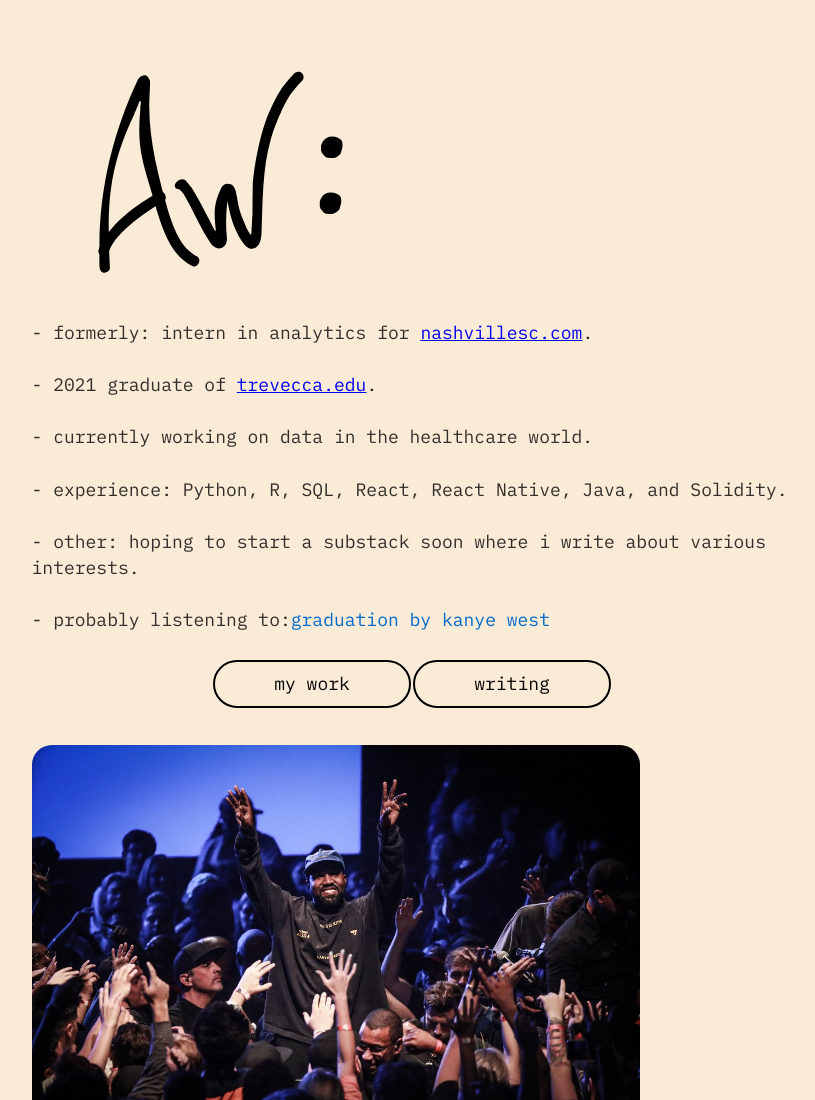
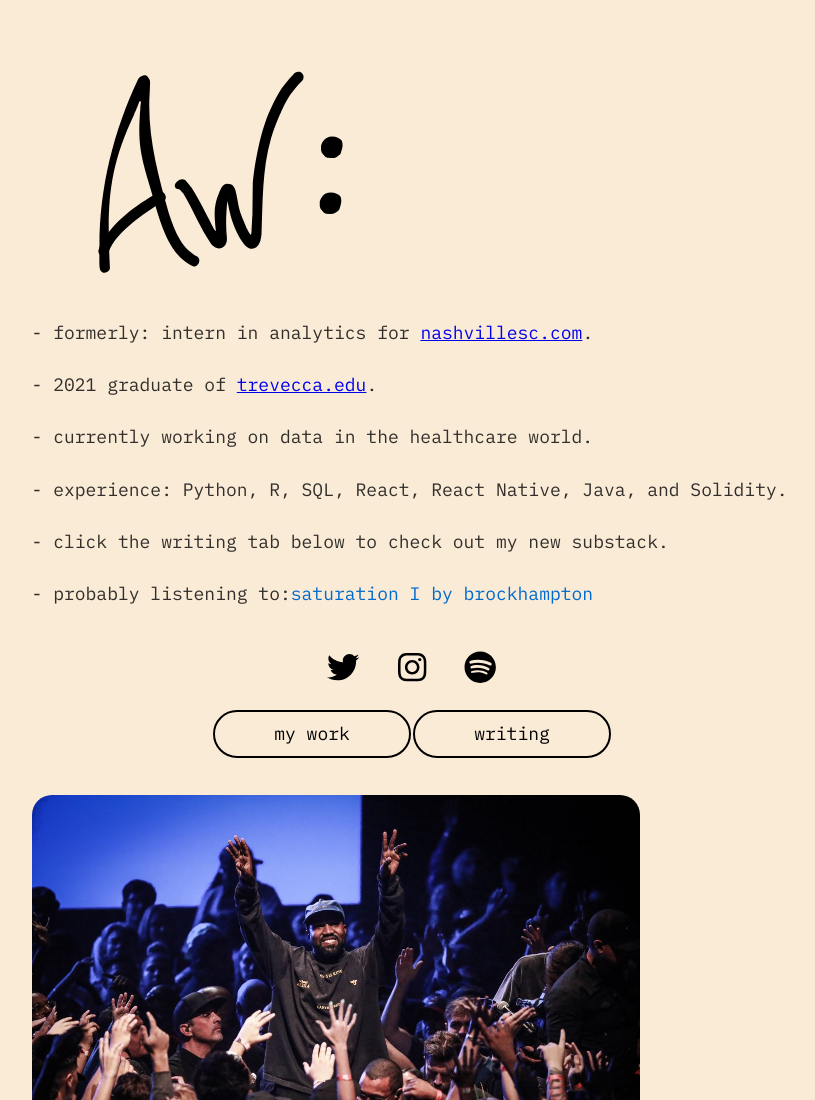
Before and after one commit to awi11s/awi11s.github.io, a Gatsby site: page / in a window 1280 px wide. Shown: the top 1100 px of the page, without its empty margins (228-1043 px from the left). Built offline with nearby package versions, Linux system fonts and the light colour scheme; Gatsby itself is replaced by a stand-in of ours.

Commit message:
writing page fix

```diff
--- a/package.json
+++ b/package.json
@@ -5,7 +5,7 @@
   "version": "0.1.0",
   "author": "Kyle Mathews <mathews.kyle@gmail.com>",
   "dependencies": {
-    "gatsby": "^3.3.1",
+    "gatsby": "^3.6.1",
     "gatsby-plugin-gatsby-cloud": "^2.2.0",
     "gatsby-plugin-image": "^1.2.1",
     "gatsby-plugin-manifest": "^3.2.0",
@@ -18,6 +18,7 @@
     "react": "^17.0.1",
     "react-dom": "^17.0.1",
     "react-helmet": "^6.1.0",
+    "react-icons": "^4.2.0",
     "react-router-dom": "^5.2.0",
     "styled-components": "^5.2.3"
   },
--- a/src/components/TextChange.js
+++ b/src/components/TextChange.js
@@ -19,7 +19,7 @@ const TextChange = () => {
                 return newName;
             })
             console.log(count)
-        }, 3200);
+        }, 2700);
 
         return () => {
             clearInterval(timer);
--- a/src/pages/index.js
+++ b/src/pages/index.js
@@ -5,6 +5,7 @@ import styled from "styled-components";
 import { Button } from "../components/Button";
 import TextChange from '../components/TextChange';
 import HeaderLogo from '../components/HeaderLogo';
+import { FaInstagram, FaTwitter, FaSpotify } from 'react-icons/fa';
 
 import kanye from '../images/kanye1.jpg';
 import daniel from '../images/daniel1.jpg';
@@ -30,9 +31,35 @@ const IndexPage = () => (
     <p> - 2021 graduate of <a href="http://trevecca.edu" target="_blank" rel="noopener noreferrer">trevecca.edu</a>.</p>
     <p> - currently working on data in the healthcare world.</p>
     <p> - experience: Python, R, SQL, React, React Native, Java, and Solidity.</p>
-    <p> - other: hoping to start a substack soon where i write about various interests.</p>
+    <p> - click the writing tab below to check out my new substack.</p>
     <div style={{ display: 'flex' }}>
       <p> - probably listening to: </p><TextChange />
+    </div>
+    <div style={{ justifyContent: 'center', display: 'flex' }}>
+
+      <div style={{ justifyContent: 'center', padding: '1rem' }}>
+        <a
+        href="https://twitter.com/a_wills15"
+        target="_blank"
+        rel="noopener noreferrer"
+        aria-label='twitter'><FaTwitter style={{ color: 'black', fontSize: '1.8rem' }}/></a>
+      </div>
+
+      <div style={{ justifyContent: 'center', padding: '1rem'  }}>
+        <a
+        href="https://www.instagram.com/austinwills11/"
+        target="_blank"
+        rel="noopener noreferrer"
+        aria-label='ig'><FaInstagram style={{ color: 'black', fontSize: '1.8rem' }}/></a>
+      </div>
+
+      <div style={{ justifyContent: 'center', padding: '1rem'  }}>
+        <a
+        href="https://open.spotify.com/user/v7ui3sy1312l9z1vsoz77f1fs"
+        target="_blank"
+        rel="noopener noreferrer"
+        aria-label='spotify'><FaSpotify style={{ color: 'black', fontSize: '1.8rem' }}/></a>
+      </div>
     </div>
     <div style={{ textAlign: 'center' }}>
       <Button as={Link} href="/work/">my work</Button>
```
Also changed, not shown: src/components/SubPost.js (added, +27 -0 lines), src/pages/writing.js (+5 -5 lines), 1 other file.
